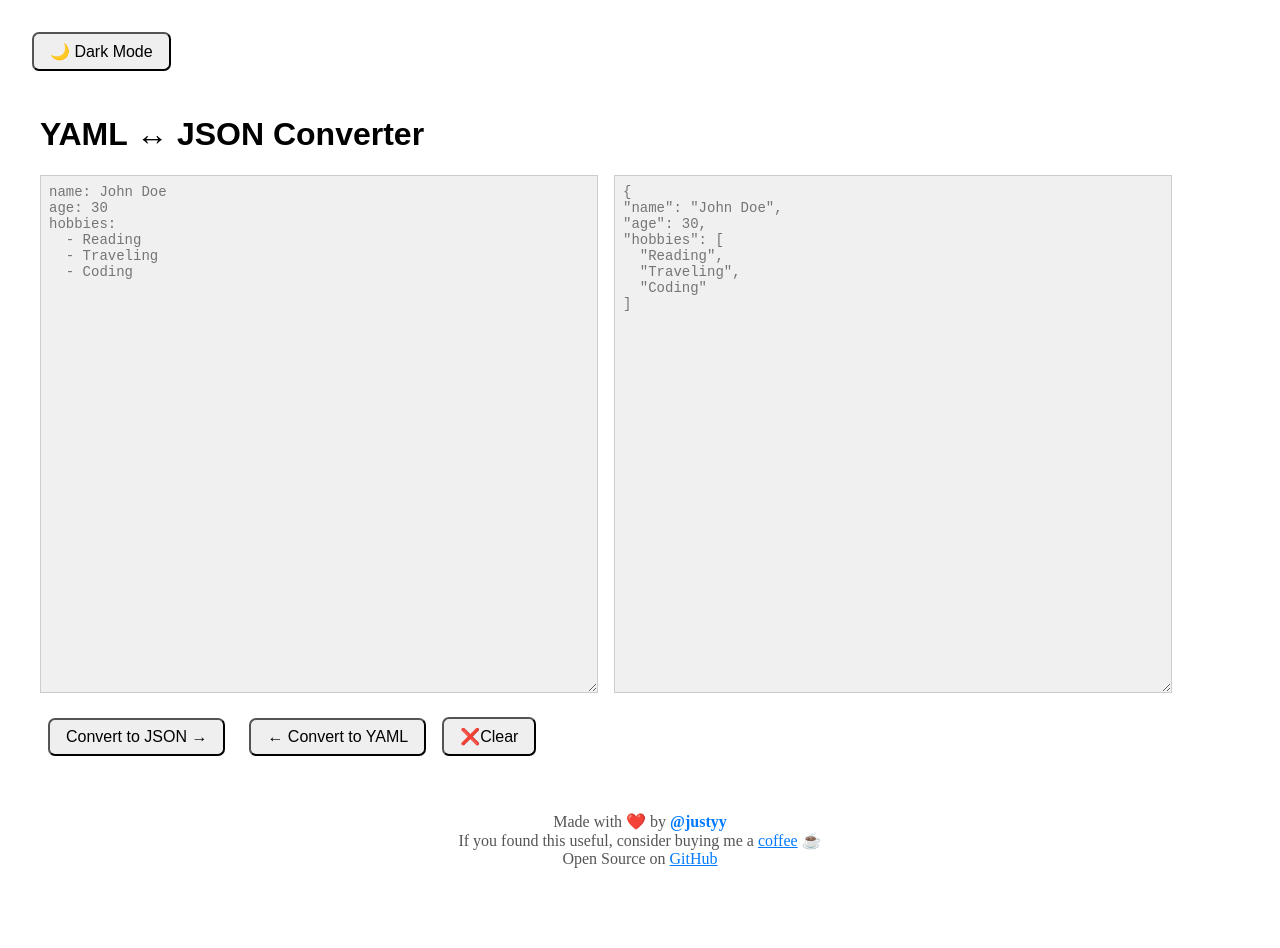
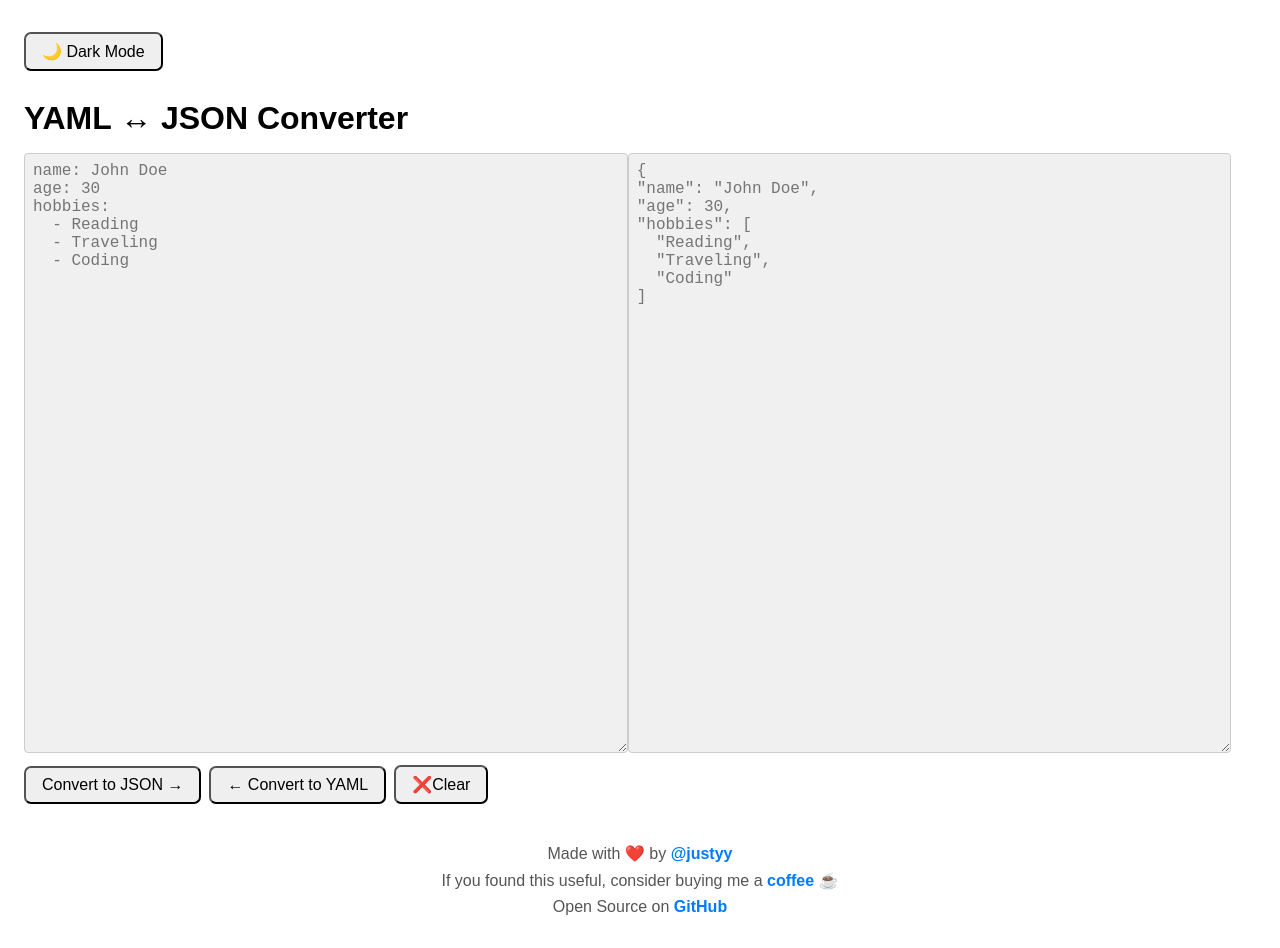
Before and after one commit to DoctorLai/yaml-json-converter, a React (Vite) app: page / in a window 1280 px wide. Before the commit the page ends 892 px from the top, so only its background shows below. Built offline with nearby package versions, Linux system fonts and the light colour scheme; the HTML template or start-up script is replaced by a standard one.

Commit message:
Minor cleanup

```diff
--- a/src/App.css
+++ b/src/App.css
@@ -1,9 +1,11 @@
+/* Base App styles */
 .app {
   background-color: #ffffff;
   color: #000000;
-  transition: background-color 0.3s ease, color 0.3s ease;
+  font-family: sans-serif;
   min-height: 100vh;
   padding: 1rem;
+  transition: background-color 0.3s ease, color 0.3s ease;
 }
 
 .app.dark {
@@ -11,40 +13,82 @@
   color: #ffffff;
 }
 
+/* Header */
+h1 {
+  margin-bottom: 1rem;
+}
+
+/* Textarea styles */
 textarea {
   background-color: #f0f0f0;
-  color: #000;
+  color: #000000;
   border: 1px solid #ccc;
   font-family: monospace;
-  font-size: 14px;
+  font-size: 1rem;
   padding: 0.5rem;
+  border-radius: 4px;
+  resize: vertical;
+  box-sizing: border-box;
+  width: 49%;
+  height: 600px;
 }
 
 .app.dark textarea {
   background-color: #1e1e1e;
-  color: #eee;
+  color: #eeeeee;
   border: 1px solid #444;
 }
 
+/* Textarea container */
+.textareas-container {
+  display: flex;
+  gap: 1rem;
+  flex-wrap: wrap;
+}
+
+/* Responsive: stack textareas on smaller screens */
+@media (max-width: 768px) {
+  .textareas-container textarea {
+    width: 100%;
+  }
+}
+
+/* Button styles */
 button {
   padding: 0.5rem 1rem;
   font-size: 1rem;
-  margin: 0.5rem;
+  margin: 0.5rem 0.5rem 0.5rem 0;
   cursor: pointer;
   border-radius: 7px;
 }
 
+/* Button container */
+.button-container {
+  margin-top: 1rem;
+}
+
+/* Footer styles */
+footer {
+  text-align: center;
+  margin-top: 2rem;
+  font-size: 1rem;
+}
+
 footer p {
-  margin: 0;
-  font-size: 1rem;
+  margin: 0.5rem 0;
   color: #555;
 }
 
 footer a {
+  text-decoration: none;
+  font-weight: bold;
   color: #007bff;
-  text-decoration: underline;
 }
 
 footer a:hover {
   color: #0056b3;
 }
+
+footer a.link {
+  text-decoration: underline;
+}
--- a/src/App.jsx
+++ b/src/App.jsx
@@ -70,9 +70,9 @@ export default function App() {
       <button onClick={() => setDarkMode(!darkMode)}>
         {darkMode ? '🌞 Light Mode' : '🌙 Dark Mode'}
       </button>
-      <div style={{ padding: '1rem', fontFamily: 'sans-serif' }}>
+      <div>
         <h1>YAML ↔ JSON Converter</h1>
-        <div style={{ display: 'flex', gap: '1rem' }}>
+        <div>
           <textarea
             value={yamlInput}
             onChange={(e) => setYamlInput(e.target.value)}
@@ -83,7 +83,6 @@ hobbies:
   - Traveling
   - Coding
 '
-            style={{ width: '45%', height: '500px' }}
             onKeyDown={(e) => handleTab(e, 'yaml')}
           />
           <textarea
@@ -97,28 +96,22 @@ hobbies:
   "Traveling",
   "Coding"
 ]'
-            style={{ width: '45%', height: '500px' }}
             onKeyDown={(e) => handleTab(e, 'json')}
           />
         </div>
-        <div style={{ marginTop: '1rem' }}>
-          <button onClick={toJson} style={{ marginRight: '1rem' }}>
-            Convert to JSON →
-          </button>
+        <div>
+          <button onClick={toJson}>Convert to JSON →</button>
           <button onClick={toYaml}>← Convert to YAML</button>
           <button onClick={clearInputs}>❌Clear</button>
         </div>
       </div>
-      <footer
-        style={{ textAlign: 'center', marginTop: '2rem', fontSize: '1rem' }}
-      >
+      <footer>
         <p>
           Made with ❤️ by{' '}
           <a
             href='https://github.com/doctorlai'
             target='_blank'
             rel='noopener noreferrer'
-            style={{ textDecoration: 'none', fontWeight: 'bold' }}
           >
             @justyy
           </a>
@@ -129,7 +122,6 @@ hobbies:
             href='https://justyy.com/out/bmc'
             target='_blank'
             rel='noopener noreferrer'
-            style={{ color: '#007bff', textDecoration: 'underline' }}
           >
             coffee
           </a>{' '}
@@ -141,7 +133,6 @@ hobbies:
             href='https://github.com/DoctorLai/yaml-json-converter'
             target='_blank'
             rel='noopener noreferrer'
-            style={{ color: '#007bff', textDecoration: 'underline' }}
           >
             GitHub
           </a>
```
Also changed, not shown: 1 other file (tests, documents, lock files or other folders).
